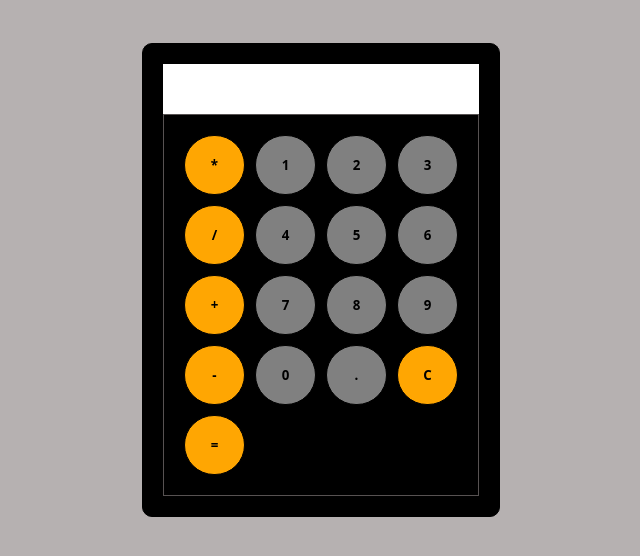
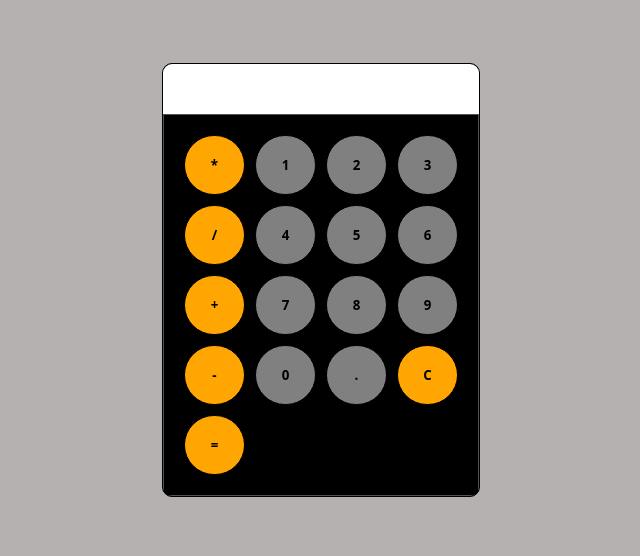
Before and after one commit to suhaib-33/Calculator-Odin-Project, a plain HTML site: page index.html in a window 1280 px wide. Shown: the whole page, without its empty margins (319-959 px from the left). Drawn offline with Linux system fonts and the light colour scheme.

Commit message:
modify buttons

```diff
--- a/style.css
+++ b/style.css
@@ -1,6 +1,4 @@
 * {
-    margin: 0;
-    padding: 0;
     box-sizing: border-box;
     font-family: system-ui, -apple-system, BlinkMacSystemFont, 'Segoe UI', Roboto, Oxygen, Ubuntu, Cantarell, 'Open Sans', 'Helvetica Neue', sans-serif, sans-serif;
 }
@@ -20,7 +18,6 @@ body {
     display: flex;
     flex-direction: column;
     justify-content: center;
-    padding: 20px;
     border: 1px solid;
     border-radius: 10px;
 }
@@ -66,5 +63,5 @@ input {
 }
 
 .diffbtn:hover{
-    background: rgb(201, 140, 28);
+    background: rgb(207, 148, 39);
 }
```
